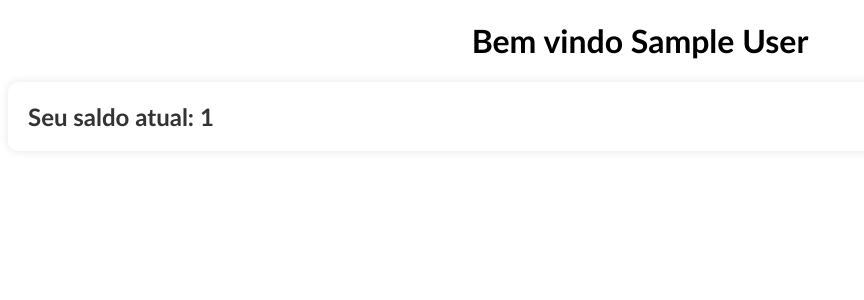
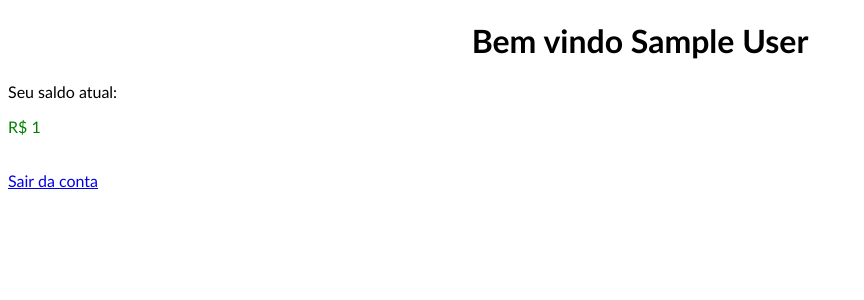
Before and after one commit to Erozinho/impacta-SPAP, a Flask app: page /home in a window 1280 px wide. Shown: the top 300 px of the page, without its empty margins (0-864 px from the left). Run offline with Flask 3, Linux system fonts and the light colour scheme; the visitor is signed in with stand-in values (Sample User, id 1).

Commit message:
🔭feat: Formatando valor de saldo

```diff
--- a/website/static/style.css
+++ b/website/static/style.css
@@ -80,3 +80,11 @@ h2{
   font-size: 24px;
   color: #333;
 }
+
+.saldo{
+  color: green;
+}
+
+.currSign:before {
+  content: 'R$ ';
+}
--- a/website/template/home.html
+++ b/website/template/home.html
@@ -15,7 +15,17 @@
 
 <div class="body">
     <h1>Bem vindo {{ session['nome'] }}</h1>
-    <h2>Seu saldo atual: {{ session['saldo'] }}
-    </h2>
+    <p>Seu saldo atual:</p>
+    <p class="saldo">{{ session['saldo'] }}</p><br>
+    <a href="http://127.0.0.1:5000/logout">Sair da conta</a>
 </div><br>
+<script>
+   let x = document.querySelectorAll(".saldo");
+    for (let i = 0, len = x.length; i < len; i++) {
+        let num = Number(x[i].innerHTML)
+            .toLocaleString('en');
+        x[i].innerHTML = num;
+        x[i].classList.add("currSign");
+    }
+</script>
 {% endblock %}
```
